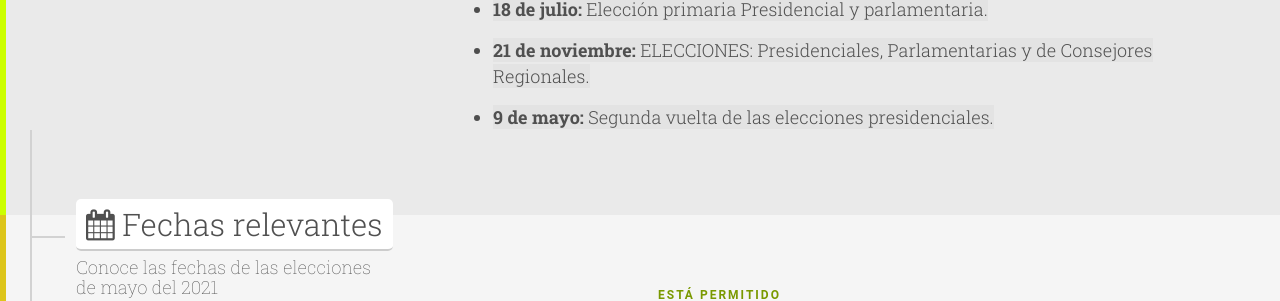
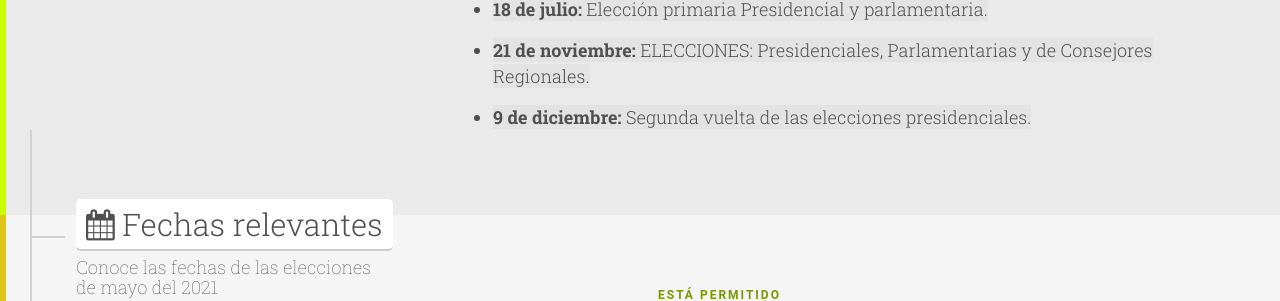
Before and after one commit to ciudadanointeligente/semaforo-electoral, a Jekyll site: the page built from index.html, in a window 1280 px wide and 900 px high, scrolled down 1196 px. Shown: the part 155-456 px from the top of the window. Built offline with Jekyll 4.4.1, drawn with Linux system fonts in a browser that asks for light colours; nearby versions of some CDN libraries.

Commit message:
fix fechas relevantes

```diff
--- a/_includes/fechasrelevantes.html
+++ b/_includes/fechasrelevantes.html
@@ -29,7 +29,7 @@
           <h4><mark>21 de noviembre: <span class="light">ELECCIONES: Presidenciales, Parlamentarias y de Consejores Regionales.</mark> </h4>
         </li>
         <li>
-          <h4><mark>9 de mayo: <span class="light">Segunda vuelta de las elecciones presidenciales.</mark> </h4>
+          <h4><mark>9 de diciembre: <span class="light">Segunda vuelta de las elecciones presidenciales.</mark> </h4>
         </li>
 
 
```
